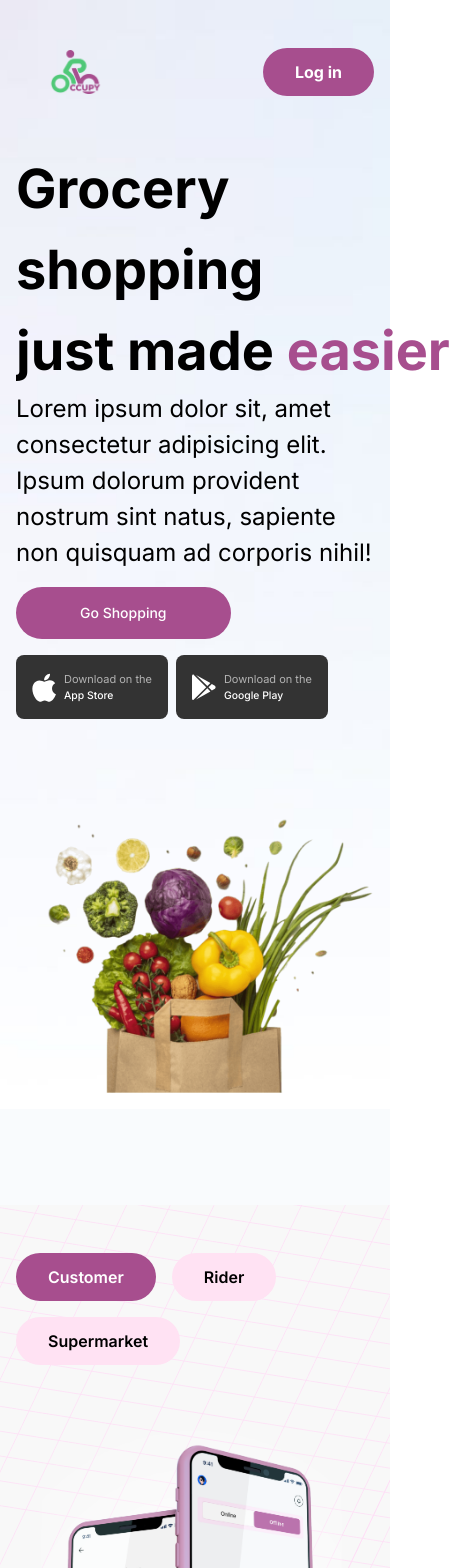
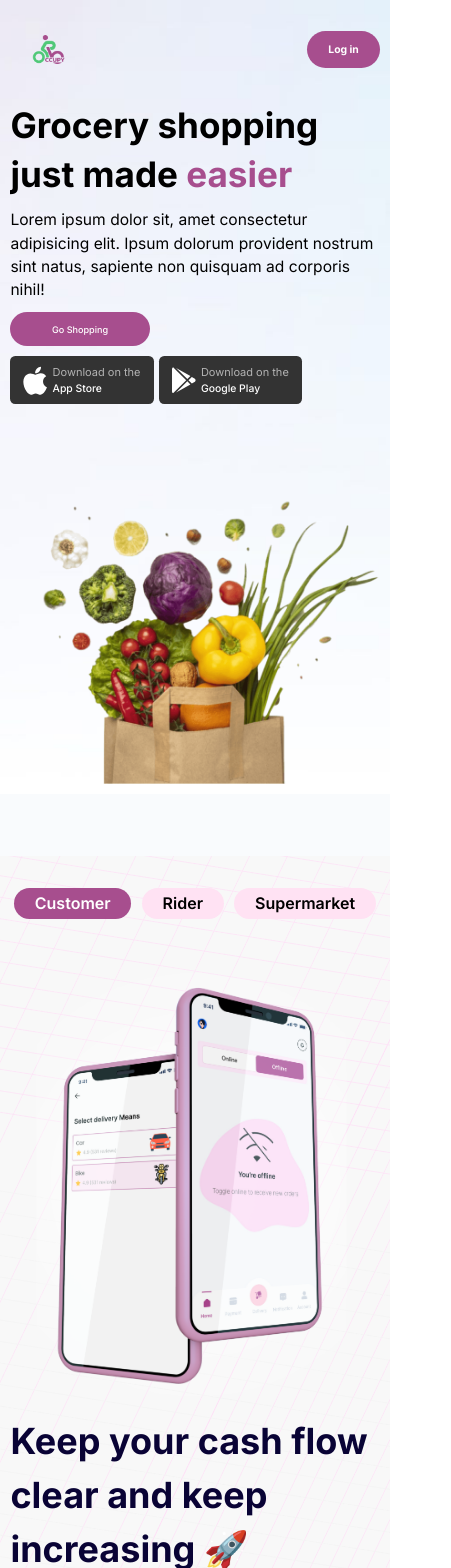
Before and after one commit to Ocuppy/occupyWeb, a Next.js app: page / in a window 390 px wide. Shown: the top 1568 px of the page, 451 px wide, since content can reach past the window. Built offline with nearby package versions, Linux system fonts and the light colour scheme.

Commit message:
update responsive design

```diff
--- a/src/components/views/website/Header.tsx
+++ b/src/components/views/website/Header.tsx
@@ -57,7 +57,7 @@ const Header = () => {
   return (
     <header className="grid w-full items-center gap-4 pt-12 lg:grid-cols-2 lg:pt-0">
       <div className="lg:pb-12">
-        <p className="text-[54px] font-bold lg:text-[66px]">
+        <p className="mb-4 text-[3.375rem] font-bold leading-snug lg:text-[4.125rem]">
           <span>{blackText[index]}&nbsp;</span>
           <AnimatePresence>
             <motion.span
@@ -79,7 +79,7 @@ const Header = () => {
           </AnimatePresence>
         </p>
 
-        <p className="mb-4 text-[24px]">
+        <p className="mb-4 text-[1.5rem]">
           Lorem ipsum dolor sit, amet consectetur adipisicing elit. Ipsum
           dolorum provident nostrum sint natus, sapiente non quisquam ad
           corporis nihil!
@@ -102,7 +102,7 @@ const Header = () => {
             <Flex
               key={data.desc}
               onClick={data.onClick}
-              className="cursor-pointer rounded-lg bg-[#333333] p-4 text-white"
+              className="cursor-pointer rounded-lg bg-[#333333] px-5 py-3 text-white md:px-4 md:py-2"
             >
               <Image
                 className="w-[24px]"
--- a/src/components/views/website/MockupSlider.tsx
+++ b/src/components/views/website/MockupSlider.tsx
@@ -15,7 +15,7 @@ interface MockupItem {
 const mockupData: Record<string, MockupItem> = {
   customer: {
     image: CustomerMockup,
-    title: "Keep your cash flow clear and keep increasing",
+    title: "Keep your cash flow clear and keep increasing 🚀",
     description:
       "See it all at a glance when you link your cash accounts, credit cards, investment, and bills.",
   },
@@ -46,10 +46,10 @@ const MockupSlider = () => {
         backgroundSize: "cover",
         backgroundPosition: "top",
       }}
-      className="mt-24 w-full mx-auto"
+      className="mx-auto mt-24 w-full"
     >
       <>
-        <div className="w-fit mx-auto flex flex-wrap gap-4">
+        <div className="mx-auto flex w-fit flex-wrap gap-4">
           {TabHeads.map((tab) => (
             <Button
               onClick={() => {
@@ -58,7 +58,7 @@ const MockupSlider = () => {
               }}
               key={tab}
               value={tab}
-              className={`capitalize rounded-full px-8 py-6 font-semibold text-[16px] md:text-[22px] ${
+              className={`rounded-full px-8 py-6 text-[16px] font-semibold capitalize md:text-[22px] ${
                 currentTab === tab
                   ? "bg-occupy-primary text-white hover:bg-occupy-primary hover:text-white"
                   : "bg-[#FFE2F3] text-black hover:bg-[#FFE2F3] hover:opacity-90"
@@ -69,13 +69,13 @@ const MockupSlider = () => {
             </Button>
           ))}
         </div>
-        <div className="grid pb-12 md:pb-0 md:grid-cols-2 mt-8 gap-4 items-center">
+        <div className="mt-8 grid items-center gap-4 pb-12 md:grid-cols-2 md:pb-0">
           <Image src={mockupObj.image} alt={"mockup-image"} />
           <div className="w-full md:w-[90%]">
-            <p className="text-[#090335] text-[36px] mb-4 font-bold">
+            <p className="mb-4 text-[36px] font-bold text-[#090335]">
               {mockupObj.title}
             </p>
-            <p className="text-[#9A9797] leading-[97%] text-[24px]">
+            <p className="text-[24px] leading-[97%] text-[#9A9797]">
               {mockupObj.description}
             </p>
           </div>
--- a/src/components/website-layout/Navbar.tsx
+++ b/src/components/website-layout/Navbar.tsx
@@ -11,18 +11,18 @@ const Navbar = () => {
   return (
     <nav className="w-full">
       <SpaceBetween>
-        <Image className="w-[120px]" src={OccupyLogo} alt="logo" />
+        <Image className="w-[7.5rem]" src={OccupyLogo} alt="logo" />
 
         <Flex>
           <IconButton
             variant={"ghost"}
             onClick={() => {}}
             Icon={<ShoppingCartIcon />}
-            className="rounded-full px-8 py-6 "
+            className="rounded-full px-8 py-6"
           />
           <Button
             onClick={() => Router.push("/auth/login")}
-            className="bg-occupy-primary px-8 py-6  text-white font-bold text-[16px] rounded-full"
+            className="rounded-full bg-occupy-primary px-8 py-7 text-[1rem] font-bold text-white md:py-6"
           >
             Log in
           </Button>
--- a/src/styles/styles.css
+++ b/src/styles/styles.css
@@ -1,5 +1,5 @@
 .nunito {
-	font-family: 'Nunito Sans', sans-serif;
+  font-family: "Nunito Sans", sans-serif;
 }
 
 .hideScroll::-webkit-scrollbar {
@@ -10,17 +10,20 @@ body {
   padding: 0;
   margin: 0;
   box-sizing: border-box;
+}
+
+html {
   font-size: 100%;
 }
 
-body {
+html {
   @media screen and (max-width: 1600px) {
     font-size: 80%;
   }
 }
 
-body {
-	@media screen and (max-width: 1600px) {
+html {
+  @media screen and (max-width: 1366px) {
     font-size: 65%;
   }
 }
```
Lines whose indentation alone changed are shown as unchanged.
